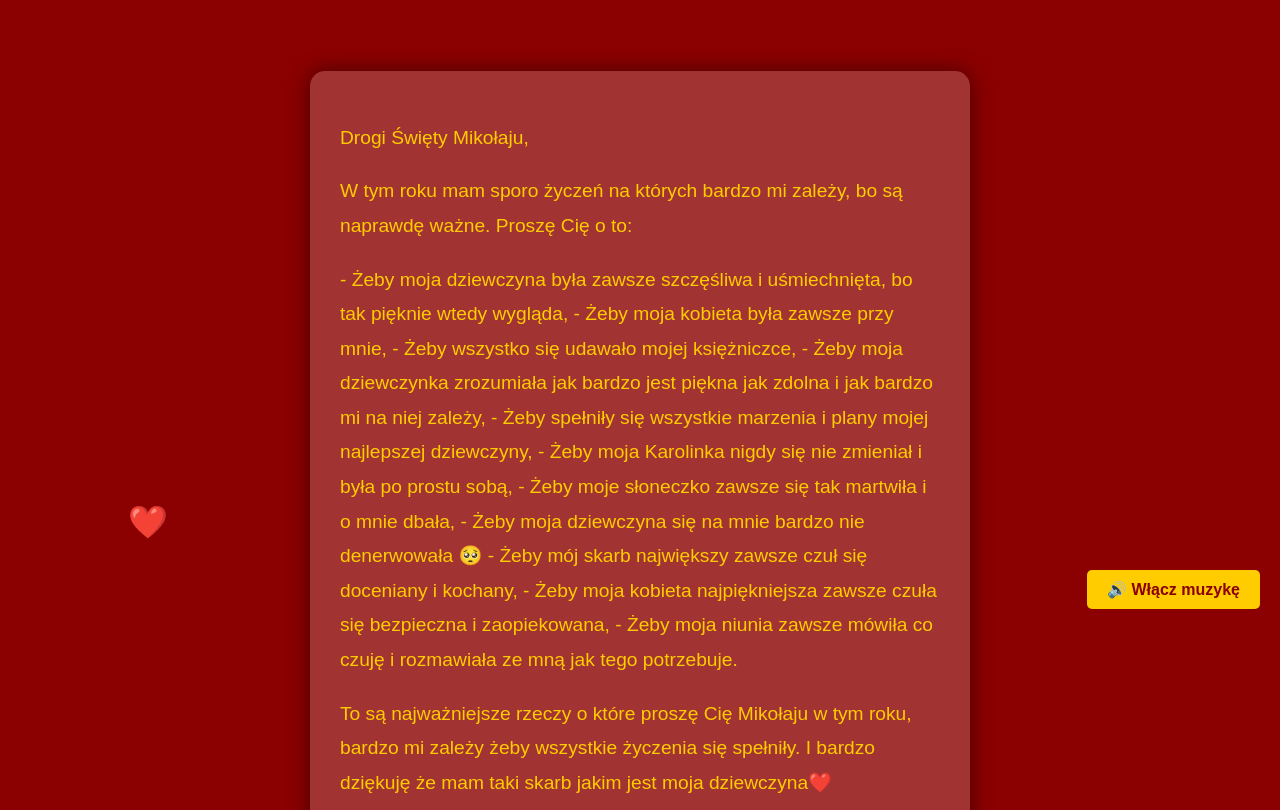
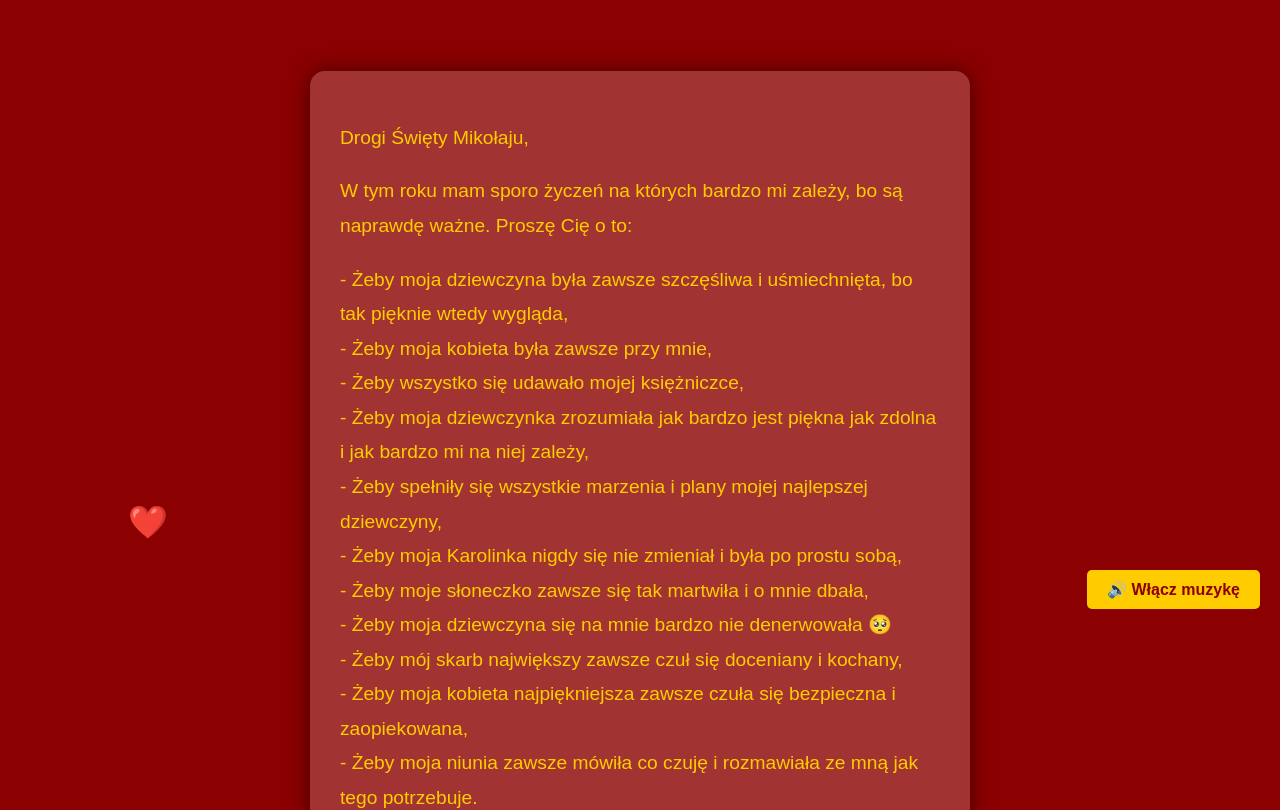
Before and after one commit to Sucha25/ListDoMikolajaa, a plain HTML site: page index.html in a window 1280 px wide. Shown: the part 171-981 px from the top of the page. Drawn offline with Linux system fonts and the light colour scheme.

Commit message:
Update index.html

```diff
--- a/index.html
+++ b/index.html
@@ -26,16 +26,16 @@
             W tym roku mam sporo życzeń na których bardzo mi zależy, bo są naprawdę ważne. Proszę Cię o to:
         </p>
         <p>
-             - Żeby moja dziewczyna była zawsze szczęśliwa i uśmiechnięta, bo tak pięknie wtedy wygląda,
-- Żeby moja kobieta była zawsze przy mnie,
-- Żeby wszystko się udawało mojej księżniczce,
-- Żeby moja dziewczynka zrozumiała jak bardzo jest piękna jak zdolna i jak bardzo mi na niej zależy,
-- Żeby spełniły się wszystkie marzenia i plany mojej najlepszej dziewczyny,
-- Żeby moja Karolinka nigdy się nie zmieniał i była po prostu sobą,
-- Żeby moje słoneczko zawsze się tak martwiła i o mnie dbała,
-- Żeby moja dziewczyna się na mnie bardzo nie denerwowała 🥺
-- Żeby mój skarb największy zawsze czuł się doceniany i kochany,
-- Żeby moja kobieta najpiękniejsza zawsze czuła się bezpieczna i zaopiekowana,
+             - Żeby moja dziewczyna była zawsze szczęśliwa i uśmiechnięta, bo tak pięknie wtedy wygląda,<br>
+- Żeby moja kobieta była zawsze przy mnie,<br>
+- Żeby wszystko się udawało mojej księżniczce,<br>
+- Żeby moja dziewczynka zrozumiała jak bardzo jest piękna jak zdolna i jak bardzo mi na niej zależy,<br>
+- Żeby spełniły się wszystkie marzenia i plany mojej najlepszej dziewczyny,<br>
+- Żeby moja Karolinka nigdy się nie zmieniał i była po prostu sobą,<br>
+- Żeby moje słoneczko zawsze się tak martwiła i o mnie dbała,<br>
+- Żeby moja dziewczyna się na mnie bardzo nie denerwowała 🥺<br>
+- Żeby mój skarb największy zawsze czuł się doceniany i kochany,<br>
+- Żeby moja kobieta najpiękniejsza zawsze czuła się bezpieczna i zaopiekowana,<br>
 - Żeby moja niunia zawsze mówiła co czuję i rozmawiała ze mną jak tego potrzebuje.
         </p>
         <p>
```
